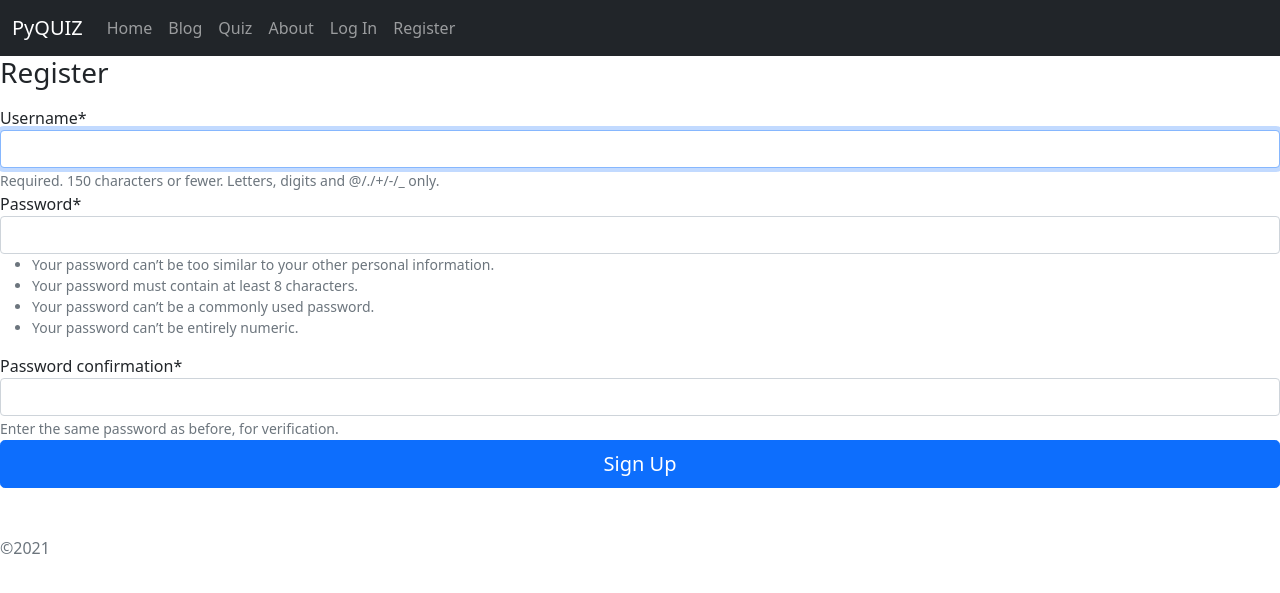
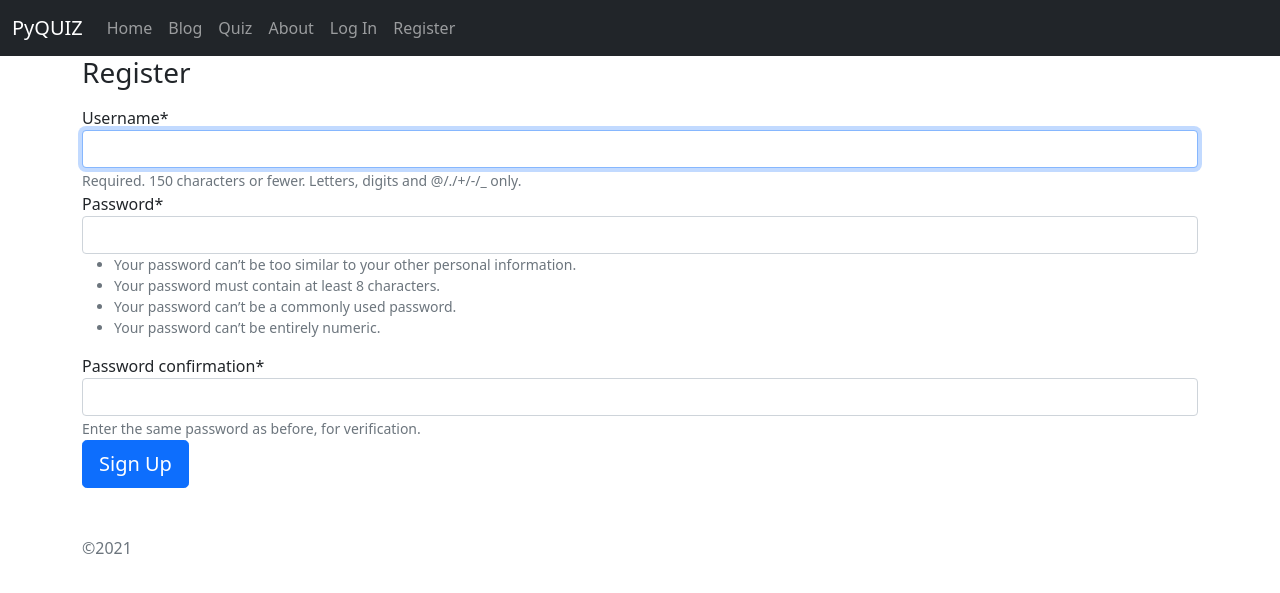
Before and after one commit to kghudgens/Study-Wise, a Django app: page /register/ in a window 1280 px wide. Shown: the top 593 px of the page. Run offline with Django 3.2, Linux system fonts and the light colour scheme; some libraries are stand-ins or nearby versions.

Commit message:
fixed form

```diff
--- a/pyquiz/user/templates/user/register.html
+++ b/pyquiz/user/templates/user/register.html
@@ -3,14 +3,16 @@
 
 {%block content%}
 <!-- Form for registering  -->
+<div class="container">
 <main class="form-signin">
     <form method="POST">
         {%csrf_token%}
       <h1 class="h3 mb-3 fw-normal">Register</h1>
-        {{form | crispy}}
-      <button class="w-100 btn btn-lg btn-primary" type="submit">Sign Up</button>
+        {{form|crispy}}
+      <button class="w-15 btn btn-lg btn-primary" type="submit">Sign Up</button>
       <p class="mt-5 mb-3 text-muted">©2021</p>
     </form>
   </main>
+</div>
 
 {%endblock content%}
```
